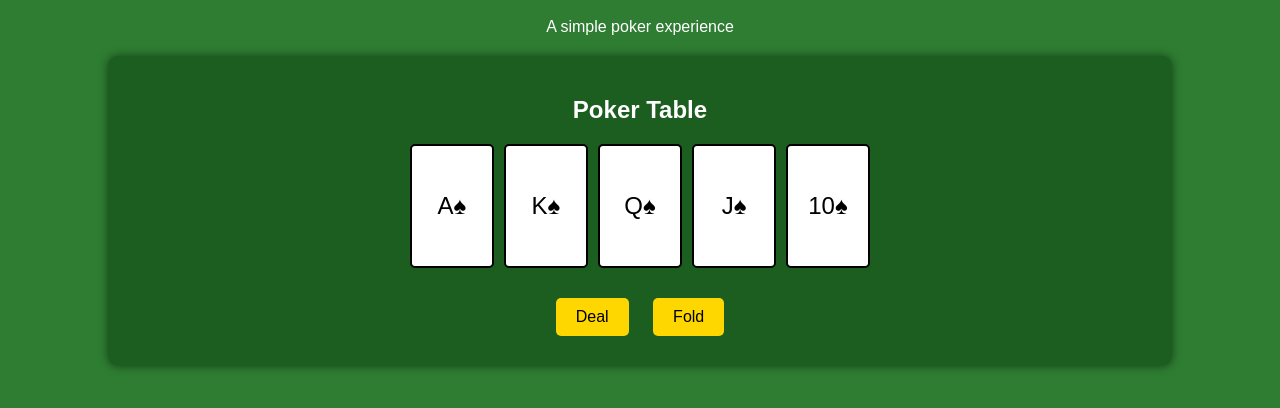
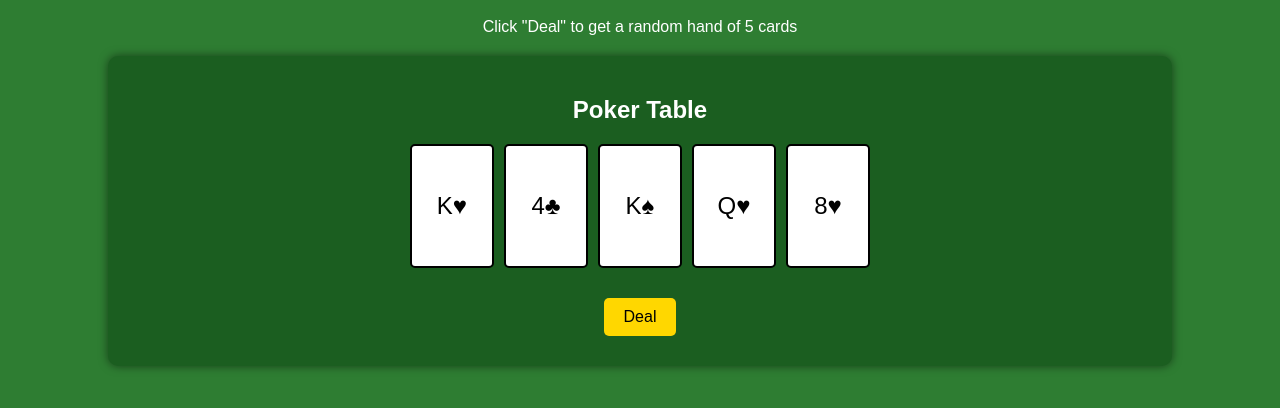
Before and after one commit to Jliss123/my-website, a plain HTML site: page index.html in a window 1280 px wide. Both pictures are taken after a click on the button "Deal". Shown: the part 60-468 px from the top of the page. Drawn offline with Linux system fonts and the light colour scheme.

Commit message:
Update index.html

```diff
--- a/index.html
+++ b/index.html
@@ -60,20 +60,53 @@
 <body>
 
     <h1>Welcome to Free Poker</h1>
-    <p>A simple poker experience</p>
+    <p>Click "Deal" to get a random hand of 5 cards</p>
 
     <div class="table">
         <h2>Poker Table</h2>
-        <div class="cards">
-            <div class="card">A♠</div>
-            <div class="card">K♠</div>
-            <div class="card">Q♠</div>
-            <div class="card">J♠</div>
-            <div class="card">10♠</div>
-        </div>
-        <button class="button">Deal</button>
-        <button class="button">Fold</button>
+        <div class="cards" id="cardContainer"></div>
+        <button class="button" onclick="dealCards()">Deal</button>
     </div>
+
+    <script>
+        const suits = ['♠', '♥', '♦', '♣'];
+        const values = ['2', '3', '4', '5', '6', '7', '8', '9', '10', 'J', 'Q', 'K', 'A'];
+
+        function createDeck() {
+            let deck = [];
+            for (let suit of suits) {
+                for (let value of values) {
+                    deck.push(value + suit);
+                }
+            }
+            return deck;
+        }
+
+        function shuffleDeck(deck) {
+            for (let i = deck.length - 1; i > 0; i--) {
+                let j = Math.floor(Math.random() * (i + 1));
+                [deck[i], deck[j]] = [deck[j], deck[i]];
+            }
+        }
+
+        function dealCards() {
+            let deck = createDeck();
+            shuffleDeck(deck);
+            let hand = deck.slice(0, 5);
+            displayCards(hand);
+        }
+
+        function displayCards(hand) {
+            const container = document.getElementById("cardContainer");
+            container.innerHTML = "";
+            hand.forEach(card => {
+                let cardElement = document.createElement("div");
+                cardElement.className = "card";
+                cardElement.textContent = card;
+                container.appendChild(cardElement);
+            });
+        }
+    </script>
 
 </body>
 </html>
```
